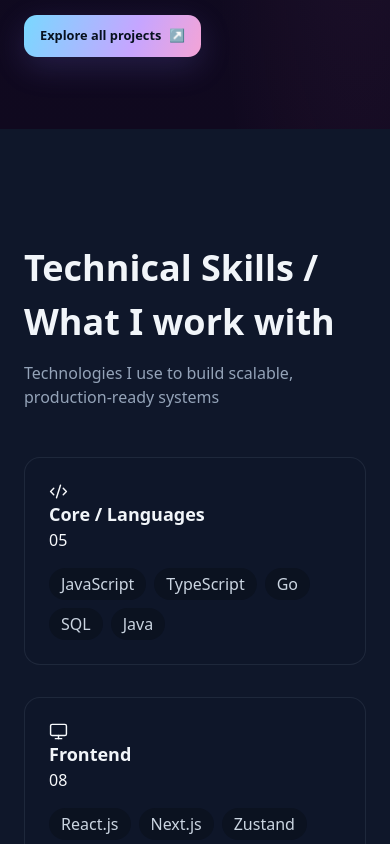
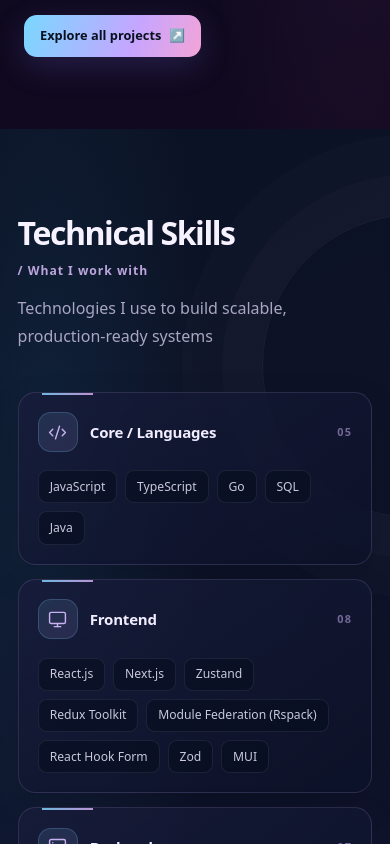
Before and after one commit to saumyasrivastava08/saumya-srivastava, a Next.js app: page / in a window 390 px wide. Shown: the part 5400-6244 px from the top of the page. Built offline with nearby package versions, Linux system fonts and the light colour scheme.

Commit message:
Redesign skills section with responsive cosmic category panels

```diff
--- a/styles/components.css
+++ b/styles/components.css
@@ -578,58 +578,165 @@
 .project-secondary-btn:hover { transform: translateY(-2px); }
 
 /* =====================================================
-   SKILLS
+   SKILLS — cosmic capability map
 ===================================================== */
 
 .skills-section {
   position: relative;
-  padding-top: 7rem;
-  padding-bottom: 7rem;
-  background-color: #0f172a;
-}
+  isolation: isolate;
+  overflow: hidden;
+  padding: 7rem 0;
+  background:
+    radial-gradient(ellipse at 12% 22%, rgba(56,189,248,.09), transparent 34%),
+    radial-gradient(ellipse at 88% 78%, rgba(192,132,252,.1), transparent 36%),
+    linear-gradient(155deg, #0b1224 0%, #10132b 55%, #160f2a 100%);
+}
+
+.skills-section::before,
+.skills-section::after {
+  position: absolute;
+  z-index: -1;
+  width: 19rem;
+  height: 19rem;
+  border: 1px solid rgba(198,165,255,.08);
+  border-radius: 50%;
+  content: "";
+  pointer-events: none;
+}
+.skills-section::before { top: 5%; right: -11rem; box-shadow: 0 0 0 2.5rem rgba(198,165,255,.018), 0 0 0 5rem rgba(198,165,255,.014); }
+.skills-section::after { bottom: -13rem; left: -10rem; width: 23rem; height: 23rem; }
 
 .skills-container {
+  position: relative;
   max-width: 72rem;
+  margin: 0 auto;
+  padding: 0 1.5rem;
+}
+
+.skills-heading {
+  color: #f7f2ff;
+  font-size: clamp(2rem, 4vw, 2.8rem);
+  font-weight: 700;
+  letter-spacing: -.045em;
+}
+.skills-heading-accent {
+  display: inline-block;
+  margin-left: .45rem;
+  color: #bba5dc;
+  font-size: .42em;
+  font-weight: 600;
+  letter-spacing: .08em;
+  vertical-align: middle;
+}
+.skills-subtitle {
+  max-width: 40rem;
+  margin-top: .85rem;
+  color: #a9a6c2;
+  line-height: 1.75;
+}
+
+.skills-grid {
+  display: grid;
+  grid-template-columns: repeat(2, minmax(0, 1fr));
+  gap: 1.15rem;
+  margin-top: 2.6rem;
+}
+
+.skill-group {
+  position: relative;
+  min-width: 0;
+  overflow: hidden;
+  padding: 1.45rem;
+  border: 1px solid rgba(190,166,232,.16);
+  border-radius: 1.1rem;
+  background: linear-gradient(145deg, rgba(24,28,59,.78), rgba(12,18,40,.88));
+  box-shadow: 0 14px 36px rgba(0,0,0,.13);
+  transition: transform 220ms ease, border-color 220ms ease, box-shadow 220ms ease;
+}
+.skill-group::before {
+  position: absolute;
+  top: 0;
+  left: 1.45rem;
+  width: 3.2rem;
+  height: 2px;
+  background: linear-gradient(90deg, #7dd3fc, #d8a8ef);
+  content: "";
+  opacity: .85;
+}
+.skill-group:hover {
+  transform: translateY(-4px);
+  border-color: rgba(198,165,255,.34);
+  box-shadow: 0 20px 42px rgba(0,0,0,.22), 0 0 26px rgba(168,125,255,.08);
+}
+.skill-group-heading {
+  display: flex;
+  align-items: center;
+  gap: .75rem;
+  min-width: 0;
+}
+.skill-group-icon {
+  display: grid;
+  flex: 0 0 auto;
+  width: 2.5rem;
+  height: 2.5rem;
+  place-items: center;
+  border: 1px solid rgba(125,211,252,.2);
+  border-radius: .8rem;
+  background: linear-gradient(145deg, rgba(125,211,252,.12), rgba(198,165,255,.12));
+  color: #c7b1f0;
+}
+.skill-title {
+  min-width: 0;
+  color: #f2ecff;
+  font-size: 1.02rem;
+  font-weight: 650;
+  letter-spacing: -.015em;
+}
+.skill-group-count {
   margin-left: auto;
-  margin-right: auto;
-  padding-left: 1.5rem;
-  padding-right: 1.5rem;
-}
-
-.skills-heading { font-size: 2.25rem; font-weight: 600; color: #f1f5f9; }
-.skills-subtitle { margin-top: 0.75rem; color: #94a3b8; }
-
-.skills-grid {
-  margin-top: 3rem;
-  display: grid;
-  gap: 2rem;
-}
-
-@media (min-width: 768px) {
-  .skills-grid { grid-template-columns: repeat(2, 1fr); }
-}
-
-.skill-group {
-  border-radius: 1rem;
-  background: rgba(15, 23, 42, 0.85);
-  border: 1px solid rgba(148, 163, 184, 0.12);
-  padding: 1.5rem;
-}
-
-.skill-title { font-size: 1.125rem; font-weight: 600; color: #f1f5f9; }
-
+  color: rgba(190,166,232,.58);
+  font-size: .68rem;
+  font-weight: 750;
+  letter-spacing: .12em;
+  font-variant-numeric: tabular-nums;
+}
 .skill-tags {
-  margin-top: 1rem;
   display: flex;
   flex-wrap: wrap;
-  gap: 0.5rem;
-}
-
+  gap: .5rem;
+  margin-top: 1.15rem;
+}
 .skill-tag {
-  border-radius: 9999px;
-  background: #0b1220;
-  padding: 0.25rem 0.75rem;
-  color: #cbd5e1;
+  max-width: 100%;
+  padding: .42rem .68rem;
+  border: 1px solid rgba(148,163,184,.13);
+  border-radius: .55rem;
+  background: rgba(8,14,32,.62);
+  color: #c9c8dc;
+  font-size: .76rem;
+  line-height: 1.45;
+  overflow-wrap: anywhere;
+  transition: color 180ms ease, border-color 180ms ease, background 180ms ease;
+}
+.skill-tag:hover {
+  border-color: rgba(125,211,252,.35);
+  background: rgba(56,189,248,.08);
+  color: #e4f6ff;
+}
+
+@media (max-width: 767px) {
+  .skills-grid { grid-template-columns: 1fr; gap: .9rem; }
+  .skills-section { padding: 5rem 0; }
+}
+@media (max-width: 420px) {
+  .skills-container { padding: 0 1.1rem; }
+  .skill-group { padding: 1.2rem; }
+  .skill-title { font-size: .94rem; }
+  .skills-heading-accent { display: block; margin: .35rem 0 0; font-size: .38em; }
+}
+@media (prefers-reduced-motion: reduce) {
+  .skill-group, .skill-tag { transition: none; }
+  .skill-group:hover { transform: none; }
 }
 
 /* =====================================================
```
